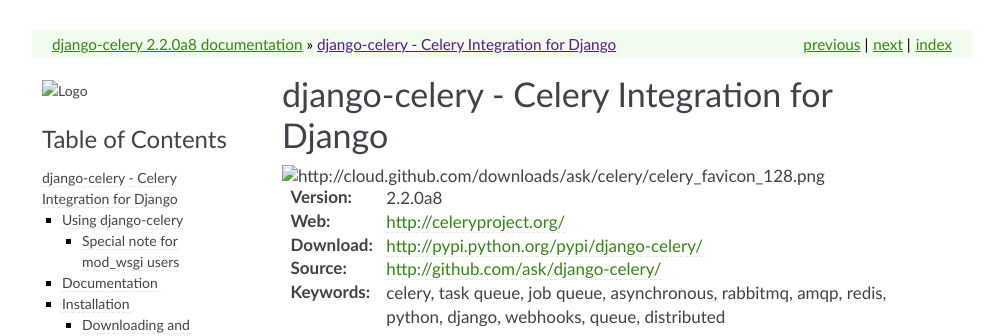
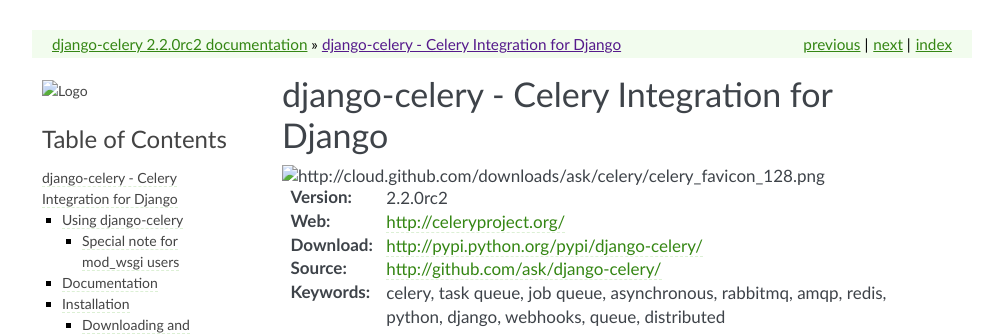
Before and after one commit to celery/django-celery, a Sphinx documentation site: the page built from docs/introduction.rst, in a window 1280 px wide and 900 px high. Shown: the top 336 px of the window, without its empty margins (138-1141 px from the left). Built offline with Sphinx 7.4.7, drawn with Linux system fonts in a browser that asks for light colours; some of the changed text lies outside the part shown.

Commit message:
Bumped version to 2.2.0rc2

```diff
--- a/README.rst
+++ b/README.rst
@@ -4,7 +4,7 @@
 
 .. image:: http://cloud.github.com/downloads/ask/celery/celery_favicon_128.png
 
-:Version: 2.2.0a8
+:Version: 2.2.0rc2
 :Web: http://celeryproject.org/
 :Download: http://pypi.python.org/pypi/django-celery/
 :Source: http://github.com/ask/django-celery/
--- a/djcelery/__init__.py
+++ b/djcelery/__init__.py
@@ -2,7 +2,7 @@
 import os
 
 
-VERSION = (2, 2, 0, "a8")
+VERSION = (2, 2, 0, "rc2")
 
 __version__ = ".".join(map(str, VERSION[0:3])) + "".join(VERSION[3:])
 __author__ = "Ask Solem"
--- a/docs/introduction.rst
+++ b/docs/introduction.rst
@@ -4,7 +4,7 @@
 
 .. image:: http://cloud.github.com/downloads/ask/celery/celery_favicon_128.png
 
-:Version: 2.2.0a8
+:Version: 2.2.0rc2
 :Web: http://celeryproject.org/
 :Download: http://pypi.python.org/pypi/django-celery/
 :Source: http://github.com/ask/django-celery/
```
